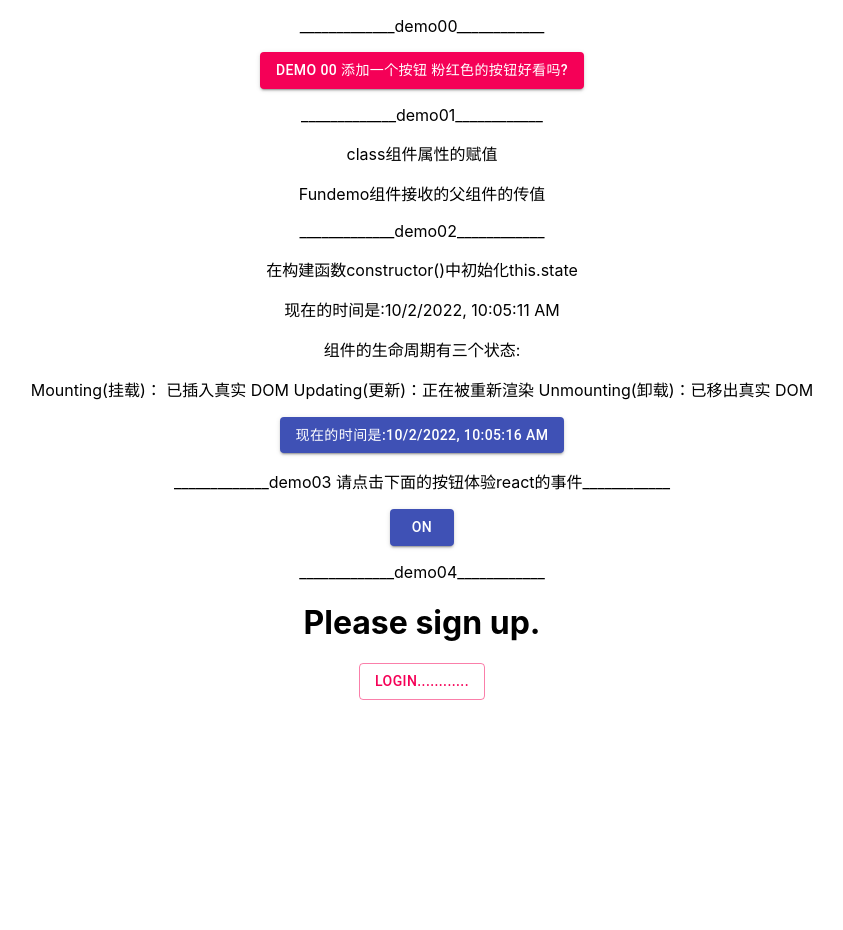
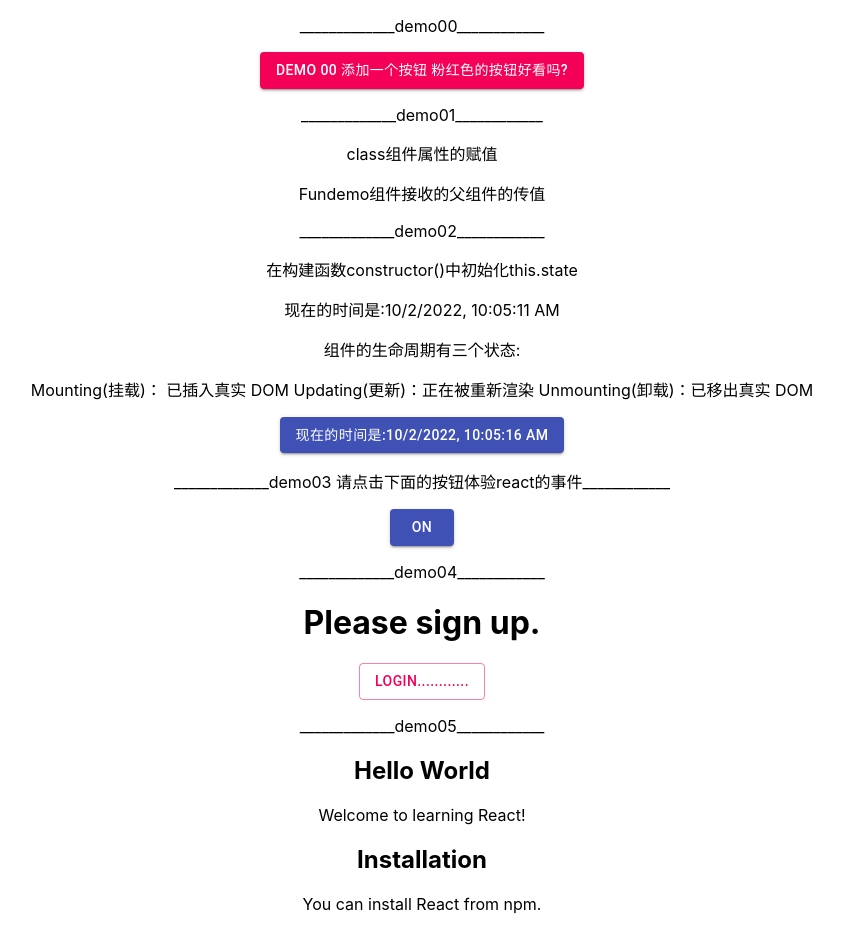
Before and after one commit to bosichong/basics-demo, a React (Create React App) app: page / in a window 1280 px wide. Shown: the whole page, without its empty margins (218-1061 px from the left). Before the commit the page ends 800 px from the top, so only its background shows below. Built offline with nearby package versions, Linux system fonts and the light colour scheme.

Commit message:
更新添加demo05列表渲染

```diff
--- a/src/App.js
+++ b/src/App.js
@@ -1,6 +1,6 @@
 
 import './App.css';
-import { Demo01, Demo02,Demo03,Demo04, Fundemo, } from './Demo'
+import { Demo01, Demo02,Demo03,Demo04,Demo05, Fundemo, } from './Demo'
 
 import Button from '@material-ui/core/Button'
 
@@ -25,6 +25,8 @@ function App() {
         <Demo03></Demo03>
         <Separate name="demo04"></Separate>
         <Demo04></Demo04>
+        <Separate name="demo05"></Separate>
+        <Demo05></Demo05>
 
 
     </div>
--- a/src/Demo.js
+++ b/src/Demo.js
@@ -145,4 +145,29 @@ class Demo04 extends React.Component {
 // ——————————————————————————————————————————
 
 
-export { Demo01, Demo02, Demo03, Demo04, Fundemo }
+class Demo05 extends React.Component {
+    constructor(props) {
+        super(props);
+        this.state = {
+            posts : [
+                {id: 1, title: 'Hello World', content: 'Welcome to learning React!'},
+                {id: 2, title: 'Installation', content: 'You can install React from npm.'}
+              ]
+        }
+
+    }
+    render(){
+        const content = this.state.posts.map((post) =>
+        <div key={post.id}>
+            <h2>{post.title}</h2>
+            <p>{post.content}</p>
+        </div>
+        )
+        return(
+            <div>{content}</div>
+        ) }
+
+}
+
+
+export { Demo01, Demo02, Demo03, Demo04,Demo05, Fundemo }
```
